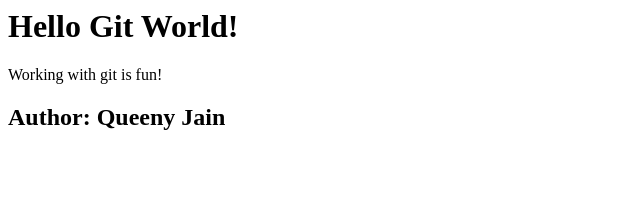
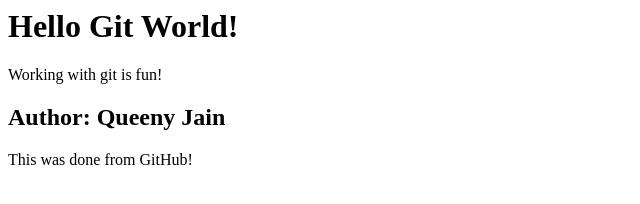
Before and after one commit to Queeny14/GitGithubPractice, a plain HTML site: page index.html in a window 1280 px wide. Shown: the whole page, without its empty margins (0-640 px from the left). Drawn offline with Linux system fonts and the light colour scheme.

Commit message:
Updated index.html
Added some code from GitHub

```diff
--- a/index.html
+++ b/index.html
@@ -5,3 +5,7 @@
 </div>
 
 <h2>Author: Queeny Jain</h2>
+
+<div>
+    <p>This was done from GitHub!</p>
+</div>
```
